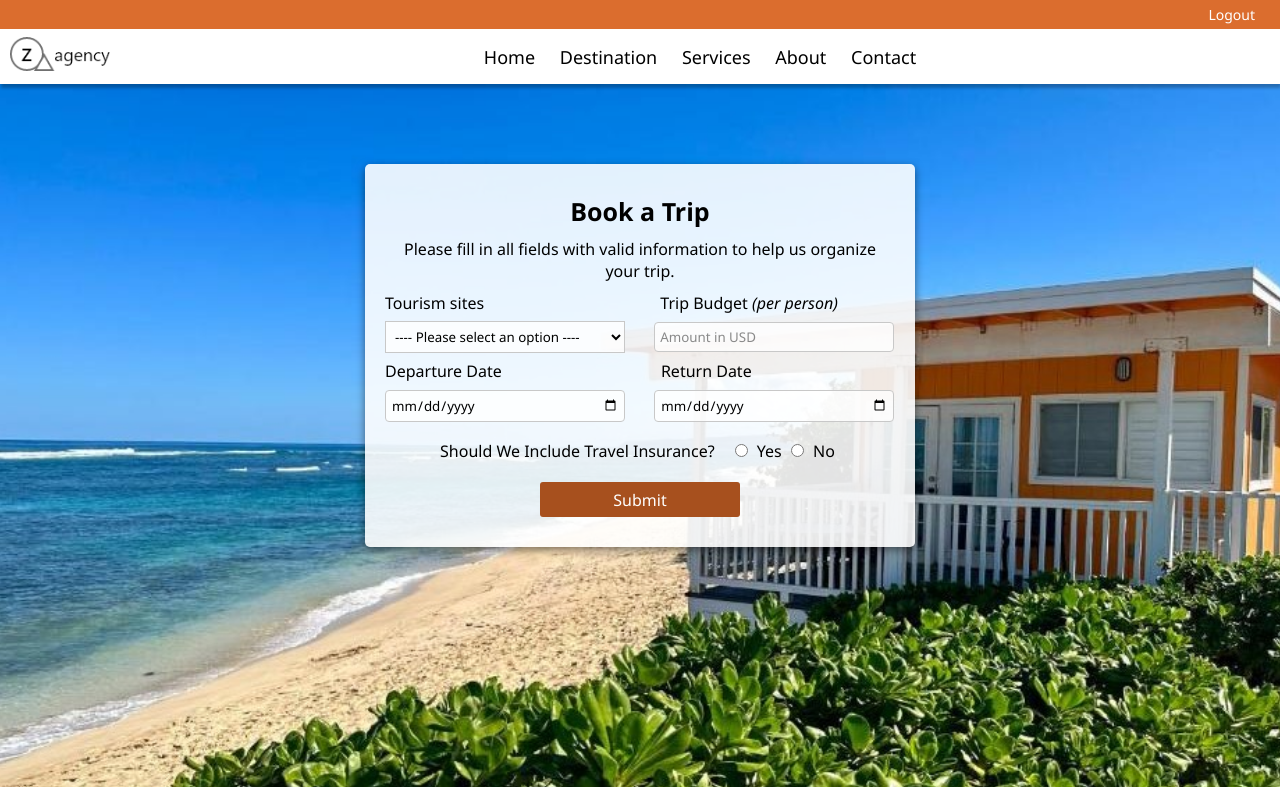
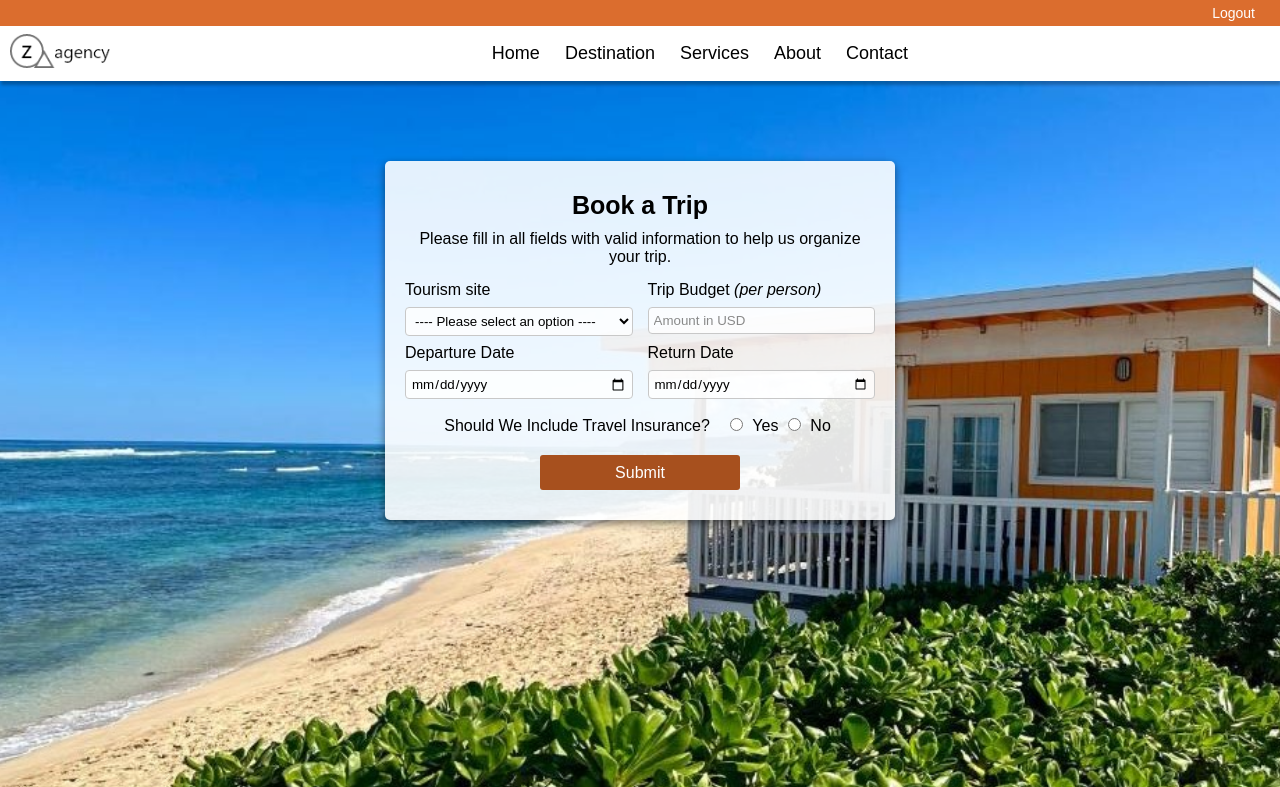
Before and after one commit to C-gana/agency, a PHP site: page /book.html in a window 1280 px wide. Shown: the top 787 px of the page. Run offline with PHP 8.4, Linux system fonts and the light colour scheme.

Commit message:
fine tuning the project

```diff
--- a/agency.html
+++ b/agency.html
@@ -1,6 +1,7 @@
 <!DOCTYPE html>
 <html lang="en">
   <head>
+    <link rel="stylesheet" href="styles/general.css" />
     <link rel="stylesheet" href="styles/agency.css" />
     <link rel="stylesheet" href="styles/nav-bar.css" />
     <title>Z-agency | Home</title>
--- a/book.html
+++ b/book.html
@@ -1,6 +1,7 @@
 <!DOCTYPE html>
 <html lang="en">
   <head>
+    <link rel="stylesheet" href="styles/general.css" />
     <link rel="stylesheet" href="styles/agency.css" />
     <link rel="stylesheet" href="styles/nav-bar.css" />
     <link rel="stylesheet" href="styles/inquiry.css" />
@@ -30,9 +31,10 @@
         Please fill in all fields with valid information to help us organize
         your trip.
       </p>
-
-      <label class="sites-label">Tourism sites</label>
+      <div class="content-grid">
+        <label class="sites-label">Tourism site</label>
         <label class="budget-label">Trip Budget <i>(per person)</i></label>
+        <div>
           <select name="sites" id="sites" class="js-sites">
             <option value="">---- Please select an option ----</option>
             <option value="Likoma">Likoma</option>
@@ -40,19 +42,30 @@
             <option value="Mulanje">Mulanje</option>
             <option value="Rumphi">Rumphi</option>
           </select>
+          <small></small>
+        </div>
+        <div>
           <input
             type="text"
             placeholder="Amount in USD"
             class="budget-input js-budget"
           />
+          <small></small>
+        </div>
         <label class="departure-label" id="depart-label">Departure Date</label>
         <label class="return-label">Return Date</label>
+
+        <div>
           <input
             type="date"
             class="date-input js-departure-date"
             id="depart-input"
-      />
-      <input type="date" class="date-input js-return-date" />
+          /><small></small>
+        </div>
+        <div>
+          <input type="date" class="date-input js-return-date" /><small></small>
+        </div>
+      </div>
       <div class="insurance">
         <label class="insurance-label"
           >Should We Include Travel Insurance?</label
--- a/login.html
+++ b/login.html
@@ -1,6 +1,7 @@
 <!DOCTYPE html>
 <html lang="en">
   <head>
+    <link rel="stylesheet" href="styles/general.css" />
     <link rel="stylesheet" href="styles/login.css" />
     <title>Z-agency | Login</title>
   </head>
@@ -21,6 +22,7 @@
           <img id="logo" src="LOGO.png" alt="" />
         </div>
         <div class="title">LOGIN</div>
+        <div class="error passive">Incorrect Email or Password</div>
         <form action="" method="post">
           <input type="text" class="email" name="email" placeholder="Email" />
           <input
@@ -43,7 +45,7 @@
           <img id="logo" src="LOGO.png" alt="" />
         </div>
         <div class="title">REGISTER</div>
-        <form action="" method="post">
+        <form action="" method="post" class="reg-form">
           <input
             type="text"
             class="fname"
--- a/styles/agency.css
+++ b/styles/agency.css
@@ -1,8 +1,3 @@
-* {
-  margin: 0;
-  padding: 0;
-  font-family: "Segoe UI", Tahoma, Geneva, Verdana, sans-serif;
-}
 body {
   background: url(../images/bg4_home.jpg);
   background-position: top;
--- /dev/null
+++ b/styles/general.css
@@ -0,0 +1,17 @@
+* {
+  margin: 0;
+  padding: 0;
+  font-family: arial;
+  box-sizing: border-box;
+}
+.error {
+  color: red;
+  text-align: center;
+  font-size: 14px;
+}
+.passive {
+  display: none;
+}
+.error-box {
+  border: 1px solid red;
+}
--- a/styles/inquiry.css
+++ b/styles/inquiry.css
@@ -22,13 +22,11 @@ form {
   font-size: 16px;
   padding-bottom: 10px;
 }
-
-.sites-label {
-  margin-right: 172px;
-}
-
-#depart-label {
-  margin-right: 155px;
+.content-grid {
+  display: grid;
+  grid-template-columns: 1fr 1fr;
+  column-gap: 15px;
+  padding-top: 5px;
 }
 
 input,
@@ -43,19 +41,11 @@ input::placeholder {
 }
 
 .budget-input,
-.date-input {
-  width: 228px;
+.date-input,
+select {
+  width: 100%;
   margin: 8px 0px;
   border-radius: 4px;
-}
-
-#sites,
-#depart-input {
-  margin-right: 25px;
-}
-
-#sites {
-  width: 240px;
 }
 
 .insurance {
```
Also changed, not shown: scripts/register-validation.js (added, +59 -0 lines), styles/login.css (+0 -10 lines). Lines whose indentation alone changed are shown as unchanged.
